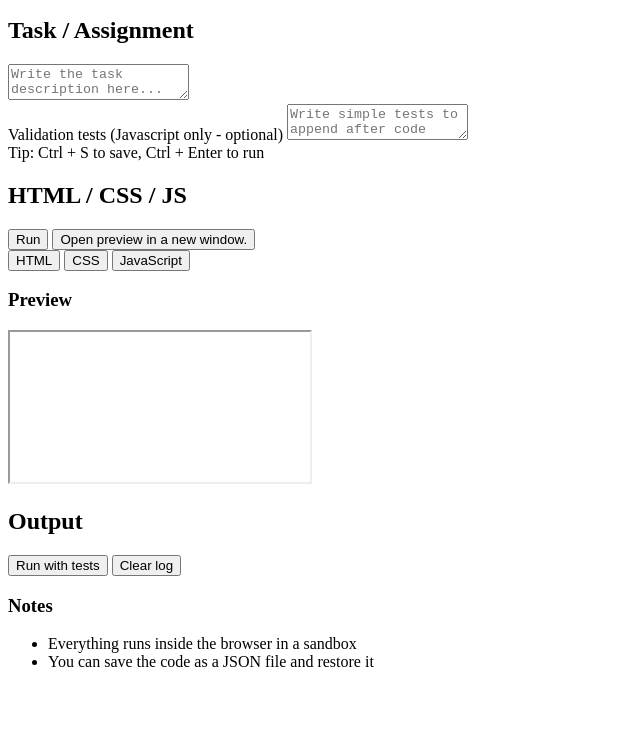
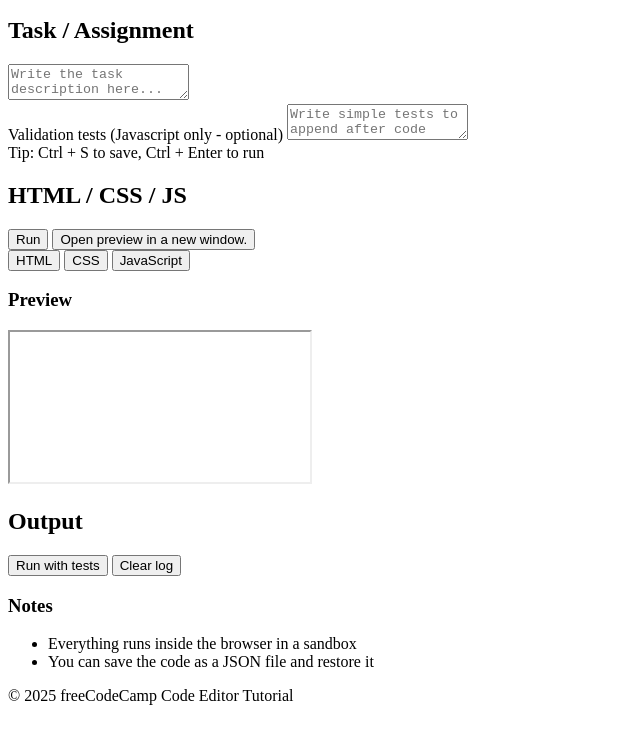
Before and after one commit to yoelleghesse/code-editor, a plain HTML site: page index.html in a window 1280 px wide. Shown: the part 50-794 px from the top of the page, without its empty margins (0-640 px from the left). Drawn offline with Linux system fonts and the light colour scheme.

Commit message:
html footer done

```diff
--- a/index.html
+++ b/index.html
@@ -93,5 +93,7 @@
 
     </main>
 
+    <div class="footer">&copy; 2025 freeCodeCamp Code Editor Tutorial</div>
+
 </body>
 </html>
```
